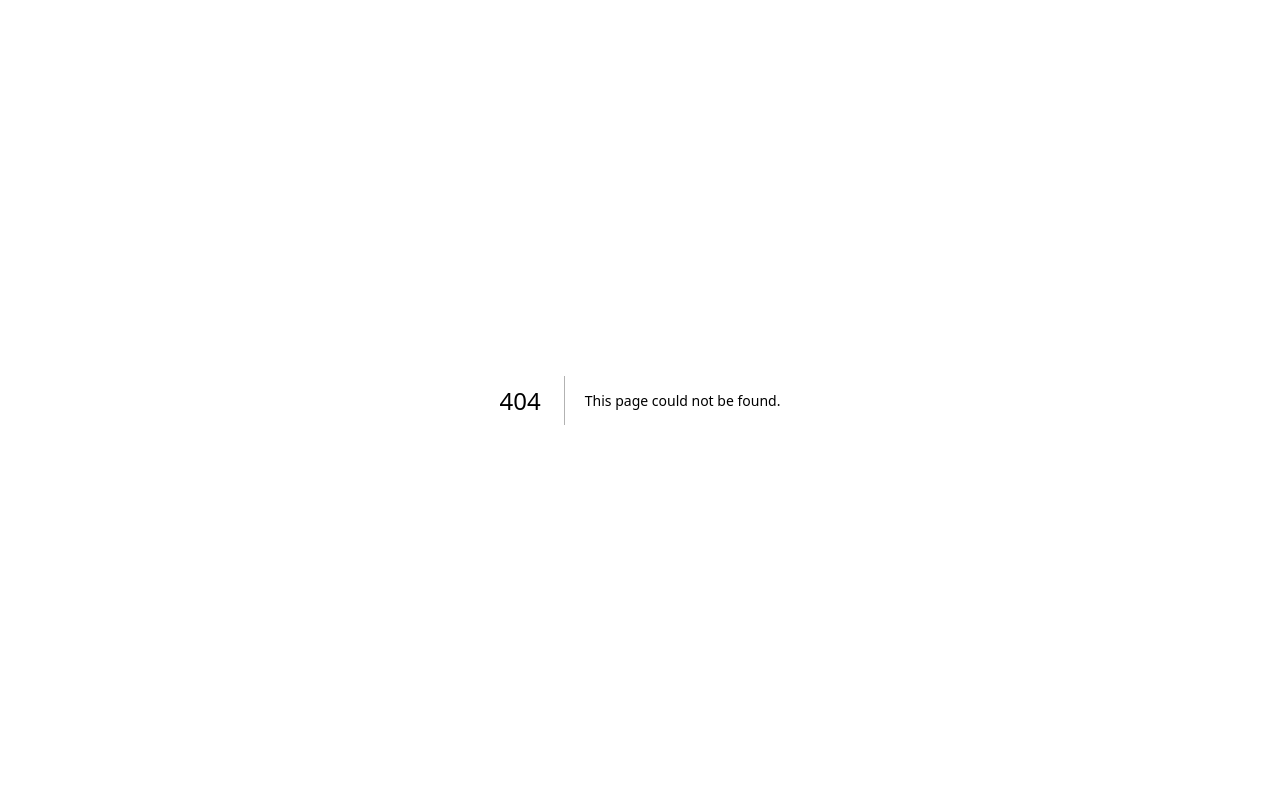
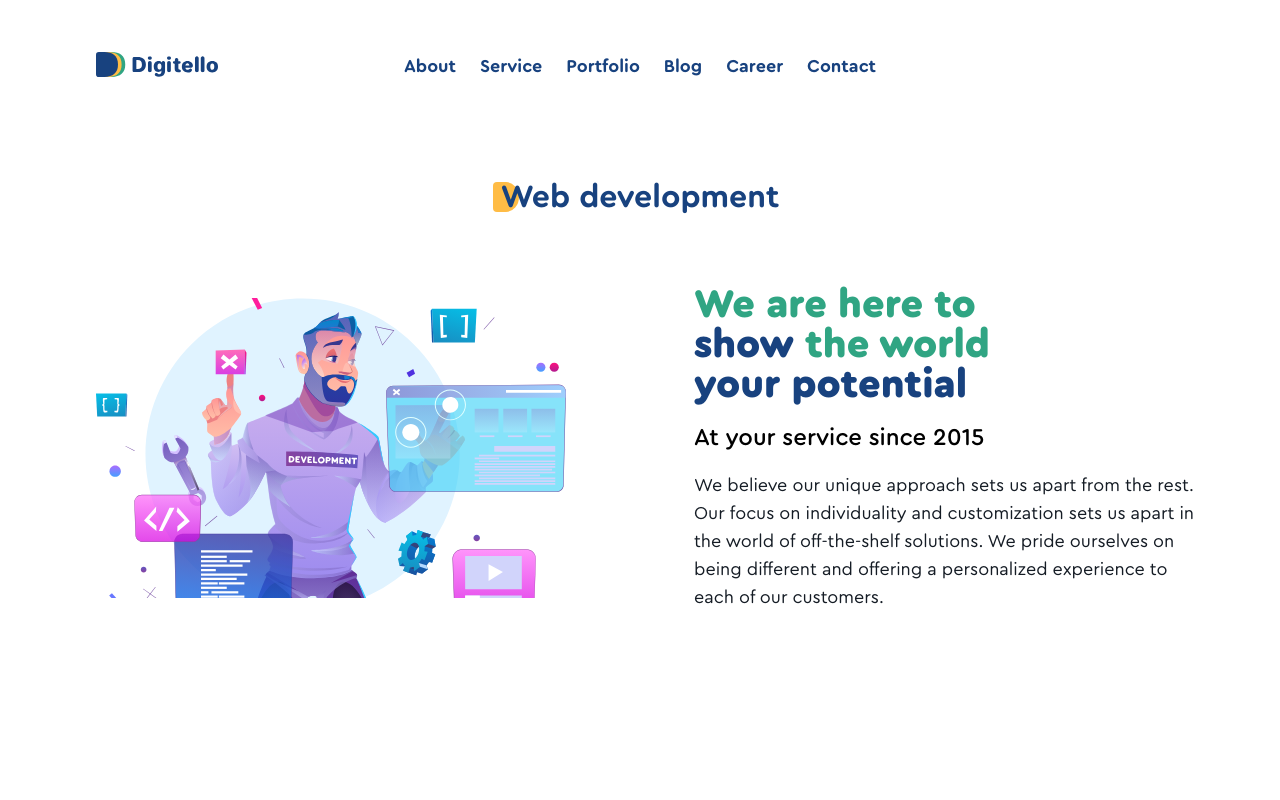
Before and after one commit to iamvusalalakbarov/digitello, a Next.js app: page /service/web-development in a window 1280 px wide. Before the commit this address had no page. Shown: the top 800 px of the page. Built offline with nearby package versions, Linux system fonts and the light colour scheme.

Commit message:
Prepared web-dev page, error page, fixed footer placement

```diff
--- a/app/components/footer.jsx
+++ b/app/components/footer.jsx
@@ -3,7 +3,7 @@ import WhiteLogo from "./white-logo";
 
 export default function Footer() {
   return (
-    <footer className="h-[196px] flex">
+    <footer className="h-[196px] flex mt-auto">
       <div className="bg-brand-black pl-8 md:pl-12 lg:pl-24 pr-20 pt-9">
         <WhiteLogo />
         <p className="text-[#fff] pt-8">
--- a/app/components/header-nav.jsx
+++ b/app/components/header-nav.jsx
@@ -5,22 +5,22 @@ export default function HeaderNav({ className }) {
     <nav className={`hidden lg:block ${className}`}>
       <ul className="flex justify-center items-center gap-x-6">
         <li>
-          <NavLink href={"./about"}>About</NavLink>
+          <NavLink href={"/about"}>About</NavLink>
         </li>
         <li>
-          <NavLink href={"./service"}>Service</NavLink>
+          <NavLink href={"/service"}>Service</NavLink>
         </li>
         <li>
-          <NavLink href={"./portfolio"}>Portfolio</NavLink>
+          <NavLink href={"/portfolio"}>Portfolio</NavLink>
         </li>
         <li>
-          <NavLink href={"./blog"}>Blog</NavLink>
+          <NavLink href={"/blog"}>Blog</NavLink>
         </li>
         <li>
-          <NavLink href={"./career"}>Career</NavLink>
+          <NavLink href={"/career"}>Career</NavLink>
         </li>
         <li>
-          <NavLink href={"./contact"}>Contact</NavLink>
+          <NavLink href={"/contact"}>Contact</NavLink>
         </li>
       </ul>
     </nav>
--- a/app/components/logo.jsx
+++ b/app/components/logo.jsx
@@ -5,7 +5,7 @@ export default function Logo() {
   return (
     <Link href={"."}>
       <Image
-        src={"./logos/digitello-logo.svg"}
+        src={"/logos/digitello-logo.svg"}
         width={122}
         height={25}
         alt="Digitello Logo"
--- a/app/components/white-logo.jsx
+++ b/app/components/white-logo.jsx
@@ -5,7 +5,7 @@ export default function WhiteLogo() {
   return (
     <Link href={"."}>
       <Image
-        src={"./logos/digitello-logo-white.svg"}
+        src={"/logos/digitello-logo-white.svg"}
         width={122}
         height={25}
         alt="Digitello Logo"
--- a/app/globals.css
+++ b/app/globals.css
@@ -17,6 +17,9 @@
 }
 
 body {
+  min-height: 100vh;
+  display: flex;
+  flex-direction: column;
   background: #fff;
 }
 
--- /dev/null
+++ b/app/not-found.js
@@ -0,0 +1,14 @@
+import Header from "./components/header";
+import Footer from "./components/footer";
+
+export default function NotFound() {
+  return (
+    <>
+      <Header />
+      <div className="flex justify-center px-8 md:px-12 lg:px-24 mt-24">
+        <p className="font-medium text-lg text-brand-black">Related page could not be found (404).</p>
+      </div>
+      <Footer />
+    </>
+  );
+}
--- /dev/null
+++ b/app/service/web-development/page.js
@@ -0,0 +1,43 @@
+import Image from "next/image";
+import Header from "@/components/header";
+import Heading from "@/components/heading";
+import Footer from "@/components/footer";
+
+export default function WebDevelopmentPage() {
+  return (
+    <>
+      <Header />
+      <div className="px-8 md:px-12 lg:px-24 mt-24 mb-[352px]">
+        <Heading className="mb-16">Web development</Heading>
+        <div className="flex gap-x-32">
+          <Image
+            src={"/photos/web-dev-vector.svg"}
+            width={470}
+            height={300}
+            alt="Vector image about web development"
+          />
+
+          <div className="max-w-[365px] flex flex-col justify-between gap-y-[17px] leading-none">
+            <h3 className="font-black text-[40px] text-brand-green">
+              We are here to <span className="text-brand-blue">show</span> the
+              world <span className="text-brand-blue">your potential</span>
+            </h3>
+
+            <p className="font-medium text-2xl text-black">
+              At your service since 2015
+            </p>
+
+            <p className="w-[515px] text-lg text-brand-black">
+              We believe our unique approach sets us apart from the rest. Our
+              focus on individuality and customization sets us apart in the
+              world of off-the-shelf solutions. We pride ourselves on being
+              different and offering a personalized experience to each of our
+              customers.
+            </p>
+          </div>
+        </div>
+      </div>
+      <Footer />
+    </>
+  );
+}
```
Also changed, not shown: public/photos/web-dev-vector.svg (added).
